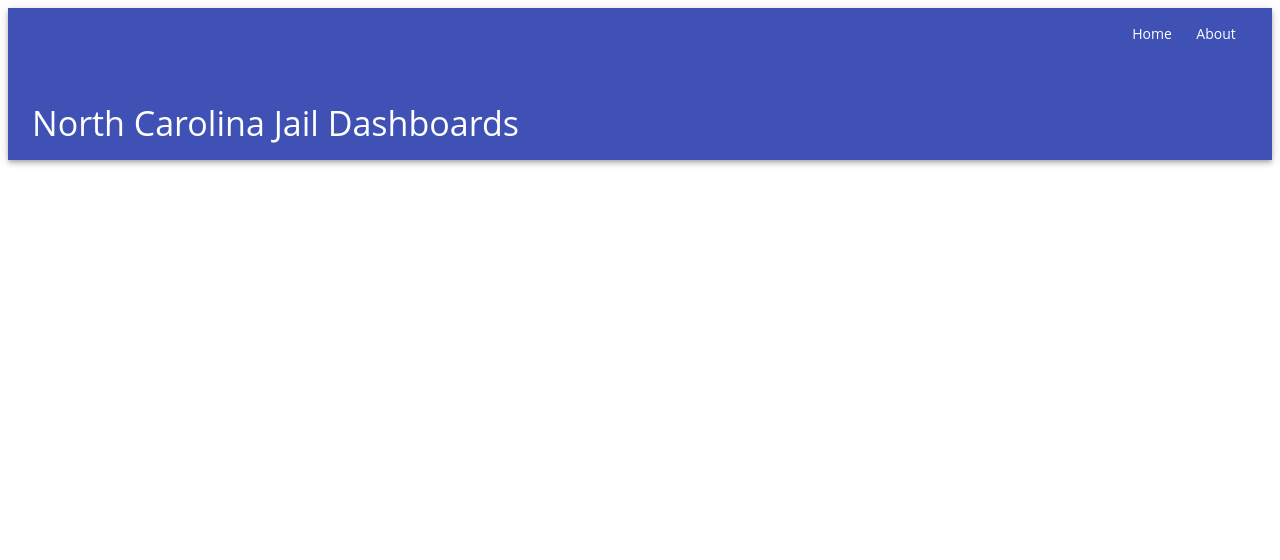
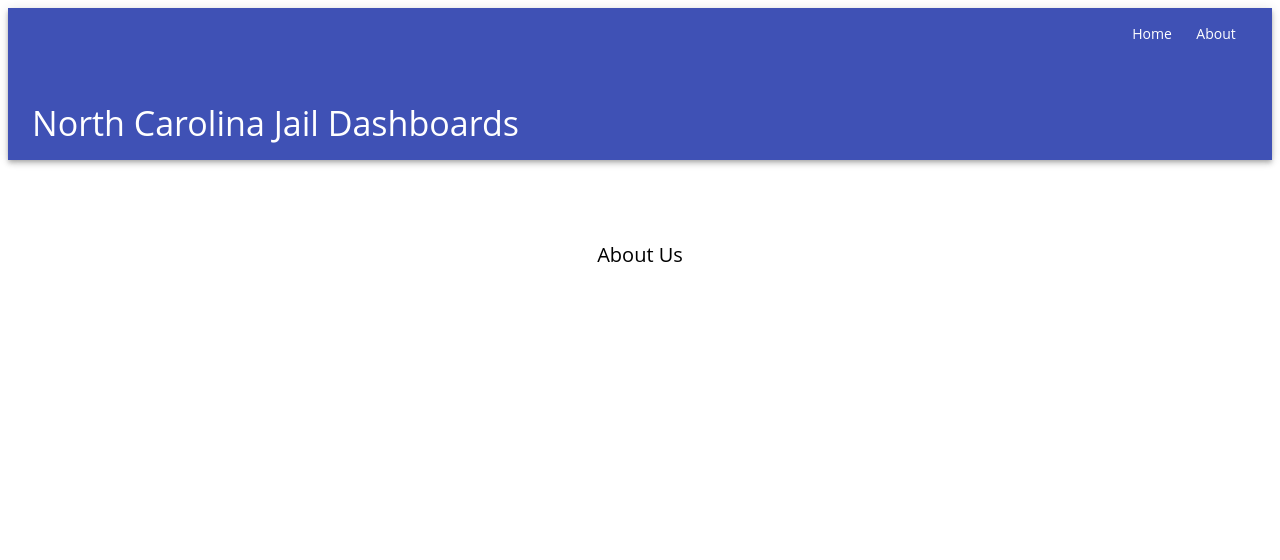
Before and after one commit to hannahgkeel/JailDashboard, a React app: page /about in a window 1280 px wide. Shown: the top 560 px of the page. Built offline with nearby package versions, Linux system fonts and the light colour scheme.

Commit message:
just saving these changes to work on later

```diff
--- a/frontend/pages/About.js
+++ b/frontend/pages/About.js
@@ -1,12 +1,38 @@
 import React from "react";
 import Footer from "../components/Footer";
 import Header from "../components/Header";
+import "../styles/Home.css";
+import "../styles/About.css";
+import { Typography } from "@material-ui/core";
 
 class About extends React.Component {
     render() {
         return (
             <div>
                 <Header />
+                <div className="home-header pure-g">
+                    <h2>
+                        <Typography variant="h6">About Us</Typography>
+                    </h2>
+                {/* <Typography>
+                    What are the North Carolina Jail Dashboards?
+                </Typography>
+                <Typography>
+                    Why were the Dashboards developed?
+                </Typography>
+                <Typography>
+                    Who created the Dashboards?
+                </Typography>
+                <Typography>
+                    Where does the data for the Dashboards come from?
+                </Typography>
+                <Typography>
+                    How current is te data?
+                </Typography>
+                <Typography>
+                    What if I have questions about the Dashboards?
+                </Typography> */}
+                </div>
                 <Footer />
             </div>
         );
--- /dev/null
+++ b/frontend/styles/About.css
@@ -0,0 +1,8 @@
+.content {
+    margin: 0;
+    position: absolute;
+    top: 50%;
+    left: 20%;
+    transform: translate(-50%, -50%);
+    font-size: 1em;
+}
```
